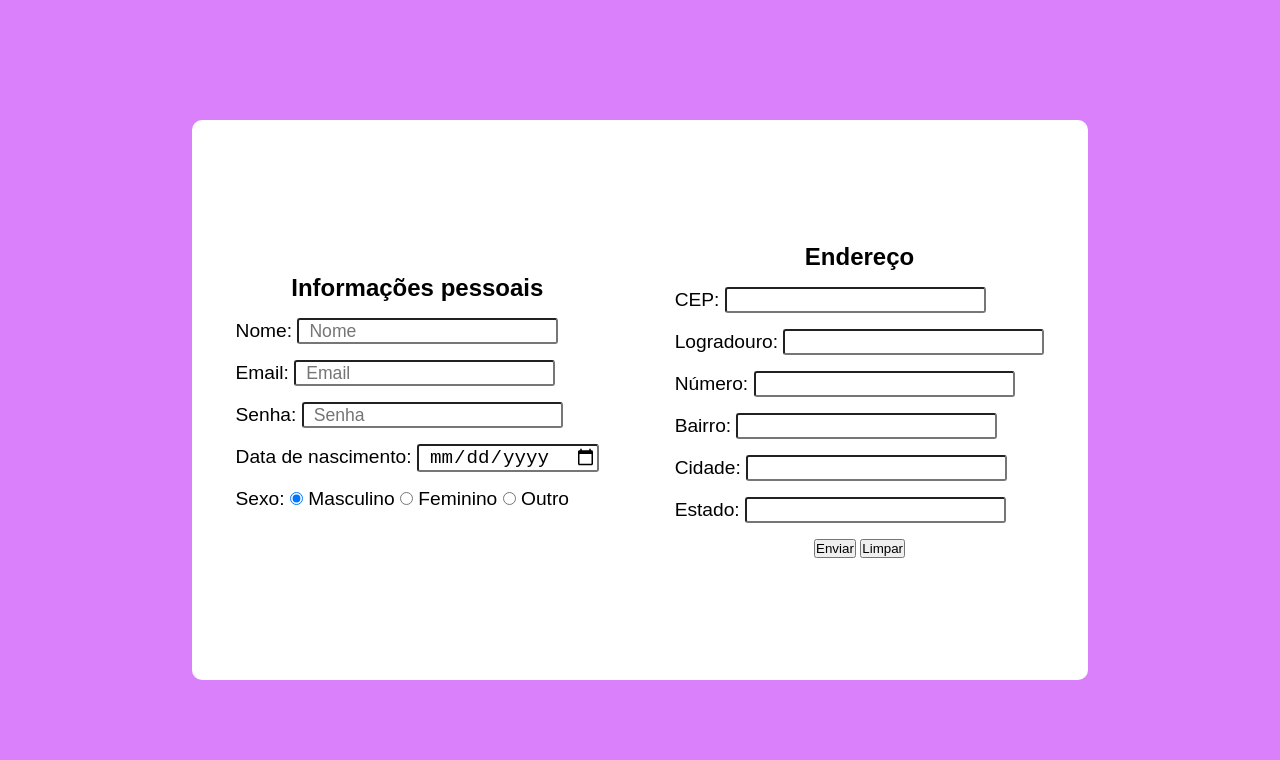
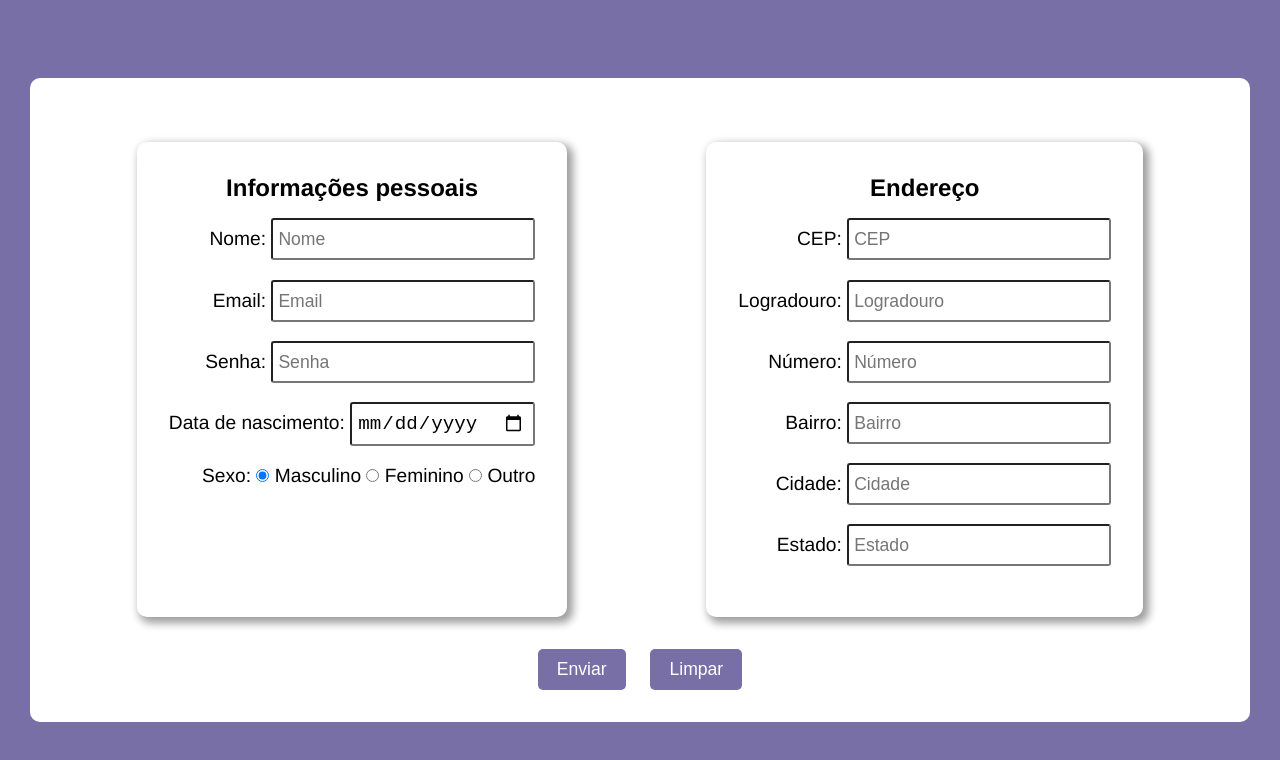
Before and after one commit to xFlax00/form-activity, a plain HTML site: page index.html in a window 1280 px wide. Drawn offline with Linux system fonts and the light colour scheme.

Commit message:
complete form

```diff
--- a/index.html
+++ b/index.html
@@ -8,21 +8,6 @@
     <link rel="stylesheet" href="./style.css">
 </head>
 <body>
-    <!-- Crie um formulário para contato com os seguintes campos:
-Nome
-Email
-Senha
-Data de Nascimento
-Sexo [ M, F, Outro ]
-Endereço - CEP
-Endereço - logradouro
-Endereço - número
-Endereço - bairro
-Endereço - cidade
-Endereço - estado (UF)
-Botão para enviar e outro para limpar o formulário
-
- -->
     <form>
         <section class="personal">
             <h1>Informações pessoais</h1>
@@ -53,33 +38,33 @@ Botão para enviar e outro para limpar o formulário
             <h1>Endereço</h1>
             <div class="inp">
                 <label for="cep">CEP:</label>
-                <input type="number" name="CEP" id="cep">
+                <input type="number" name="CEP" id="cep" placeholder="CEP">
             </div>
             <div class="inp">
                 <label for="logradouro">Logradouro:</label>
-                <input type="text" name="logradouro" id="logradouro">
+                <input type="text" name="logradouro" id="logradouro" placeholder="Logradouro">
             </div>
             <div class="inp">
                 <label for="numero">Número:</label>
-                <input type="number" name="numero" id="numero">
+                <input type="number" name="numero" id="numero" placeholder="Número">
             </div>
             <div class="inp">
                 <label for="bairro">Bairro:</label>
-                <input type="text" name="bairro" id="bairro">
+                <input type="text" name="bairro" id="bairro" placeholder="Bairro">
             </div>
             <div class="inp">
                 <label for="cidade">Cidade:</label>
-                <input type="text" name="cidade" id="cidade">
+                <input type="text" name="cidade" id="cidade" placeholder="Cidade">
             </div>
             <div class="inp">
                 <label for="estado">Estado:</label>
-                <input type="text" name="estado" id="estado">
-            </div>
-            <div class="btns">
-                <button>Enviar</button>
-                <button type="reset">Limpar</button>
+                <input type="text" name="estado" id="estado" placeholder="Estado">
             </div>
         </section>
+        <div class="btns">
+            <button>Enviar</button>
+            <button type="reset">Limpar</button>
+        </div>
     </form>
 </body>
 </html>
--- a/style.css
+++ b/style.css
@@ -4,27 +4,32 @@
 }
 
 body{
-    font-family: Arial, Helvetica, sans-serif;
-    background-color: #D980FA;
+    font-family: Helvetica, sans-serif;
+    background-color: #9c88ff;
+    background-color: #786fa6;
     display: flex;
     justify-content: center;
     align-items: center;
-    height: 100vh;
+    min-height: 100vh;
 }
 
 form{
-    width: 70%;
-    height: 70%;
+    width: max-content;
     display: flex;
-    align-items: center;
     justify-content: space-evenly;
+    flex-wrap: wrap;
     background-color: #fff;
     border-radius: 10px;
     text-align: center;
+    padding: 2rem 0rem;
 }
 
 form section{
     margin: 2rem;
+    margin-bottom: 0;
+    padding: 2rem;
+    border-radius: 10px;
+    box-shadow: 4px 4px 9px 2px rgba(0,0,0,0.39);
 }
 
 form section h1{
@@ -32,17 +37,38 @@ form section h1{
 }
 
 .inp{
-    margin-bottom: 1rem;
+    margin-bottom: 1.2rem;
     font-size: 1.2rem;
-    text-align: justify;
+    text-align: end;
 }
 
 .inp input{
     font-size: inherit;
     border-radius: 3px;
-    padding-left: 10px;
+    padding: 8px;
+    padding-left: 5px;
 }
 
 .inp input::placeholder{
     font-size: 1.1rem;
 }
+
+.btns{
+    width: 100%;
+    margin-top: 2rem;
+}
+
+button{
+    margin: 0 10px;
+    padding: .6rem 1.2rem;
+    font-size: 1.1rem;
+    border: none;
+    background-color: #786fa6;
+    color: #fff;
+    cursor: pointer;
+    border-radius: 5px;
+    transition: .5s;
+}
+button:hover{
+    transform: scale(1.1);
+}
```
